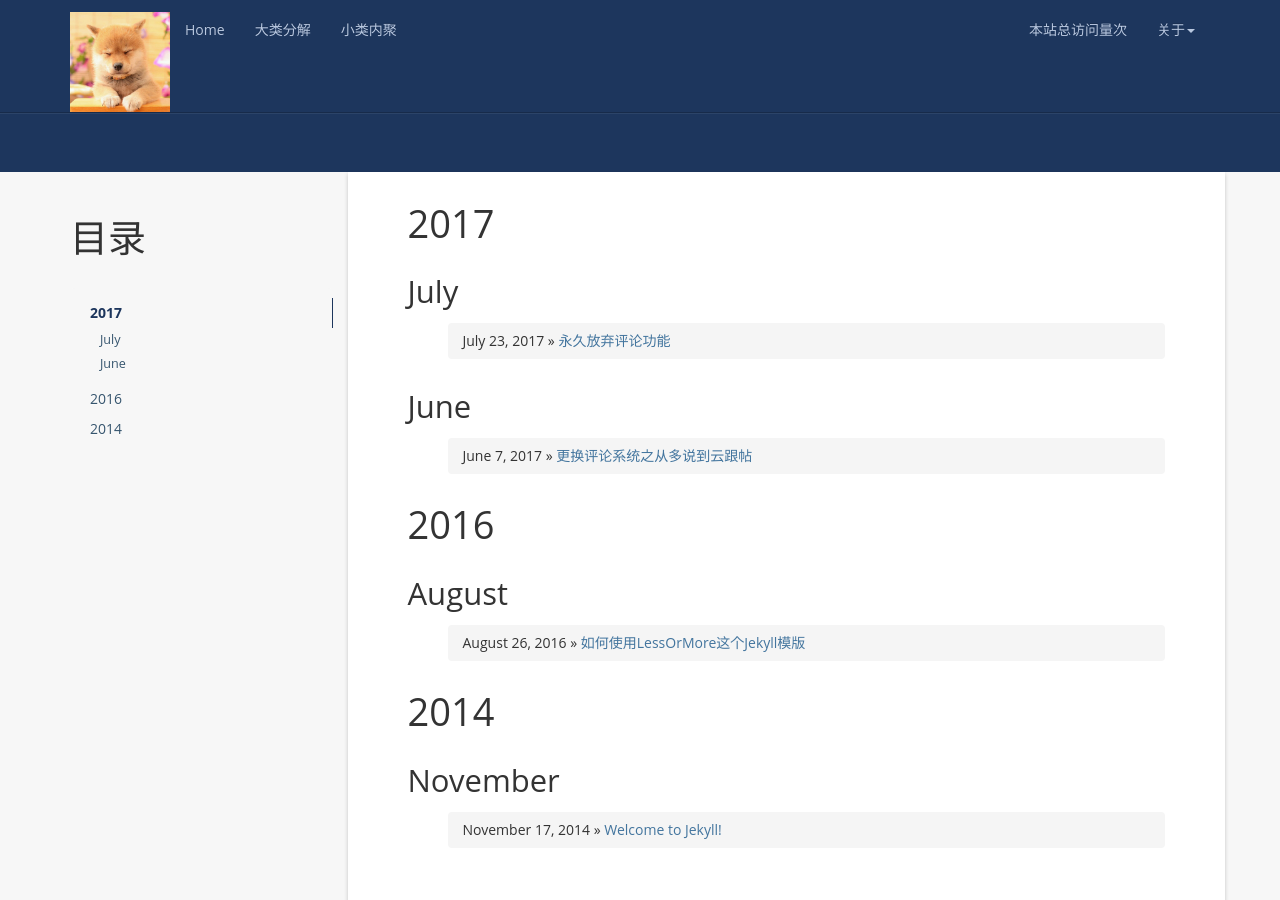
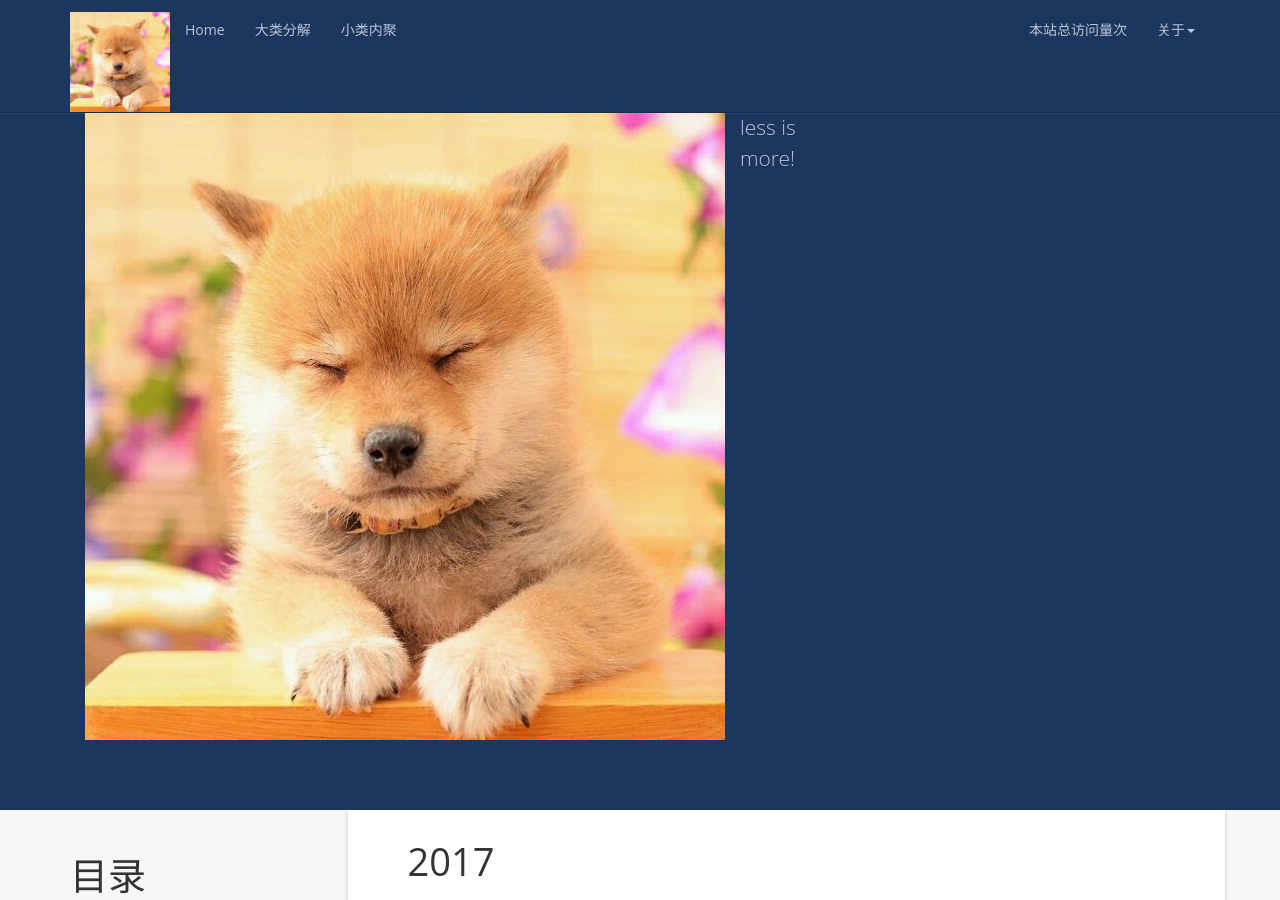
Before and after one commit to Cafory/cafory.github.io, a Jekyll site: the page built from index.html, in a window 1280 px wide and 900 px high. Built offline with Jekyll 4.4.1, drawn with Linux system fonts in a browser that asks for light colours; nearby versions of some CDN libraries; a script that is not in the unit is left out; the list of posts is cut into pages by our own code; comment, search, counter and statistics services are not loaded.

Commit message:
修改标题

```diff
--- a/_includes/docs_header.html
+++ b/_includes/docs_header.html
@@ -7,7 +7,9 @@
 		-->
 		    <h1>{{ site.motto }}</h1>
     {% else %}
-	    <link rel="Pic" href="{{ '/styles/images/logo.jpg' | prepend: site.baseurl }}">
+	    <a href="/" class="navbar-brand">
+        <img src="{{ '/styles/images/logo.jpg' | prepend: site.baseurl }}">
+      </a>
 	    <p>{{ site.description }}</p>
     {% endif %}
   </div>
```
